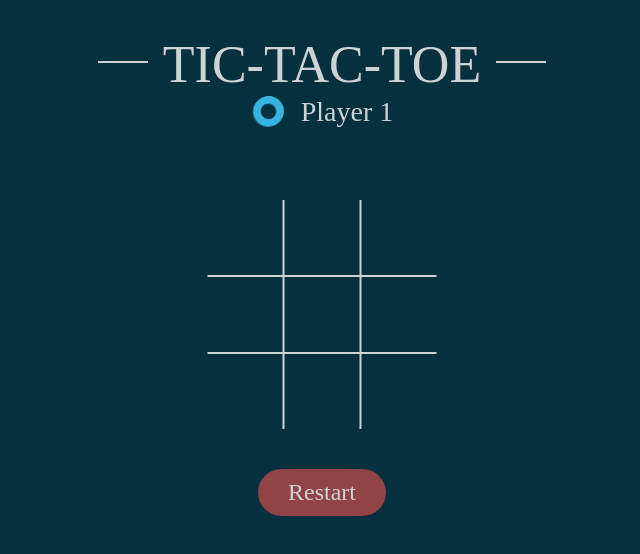
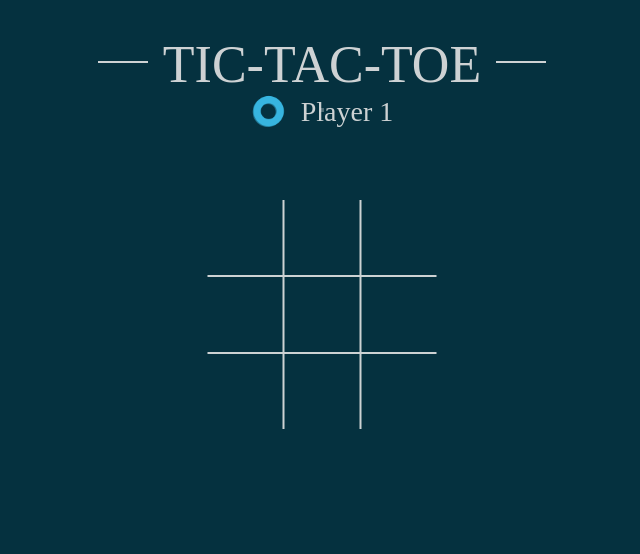
Before and after one commit to biancashiromoto/react-tic-tac-toe, a React (Vite) app: page / in a window 1280 px wide. Shown: the top 554 px of the page, without its empty margins (318-958 px from the left). Built offline with nearby package versions, Linux system fonts and the light colour scheme; a web font is replaced by a local one.

Commit message:
refactor: Update component Button to take props className, onClick and label

```diff
--- a/src/components/Button/Button.tsx
+++ b/src/components/Button/Button.tsx
@@ -3,25 +3,17 @@ import './Button.css';
 import { ButtonPropsInterface } from '../../interfaces/Interfaces';
 import { context } from '../../context/context';
 
-const Button: React.FC<ButtonPropsInterface> = ({
-  buttonValue,
-  restartGame
-}) => {
-  const {
-    grids,
-    isGameOver
-  } = useContext(context);
+const Button: React.FC<ButtonPropsInterface> = ({ label, onClick, className }) => {
+  const { grids } = useContext(context);
 
   return (
     <button
+      className={className}
+      disabled={grids.every(grid => grid === "")}
       type="button"
-      className={isGameOver ? 'pulse restart-game-button' : 'restart-game-button'}
-      onClick={ () => {
-        restartGame();
-      }}
-      disabled={grids.every(grid => grid === "")}
+      onClick={() => onClick()}
     >
-      {buttonValue}
+      {label}
     </button>
   )
 }
```
